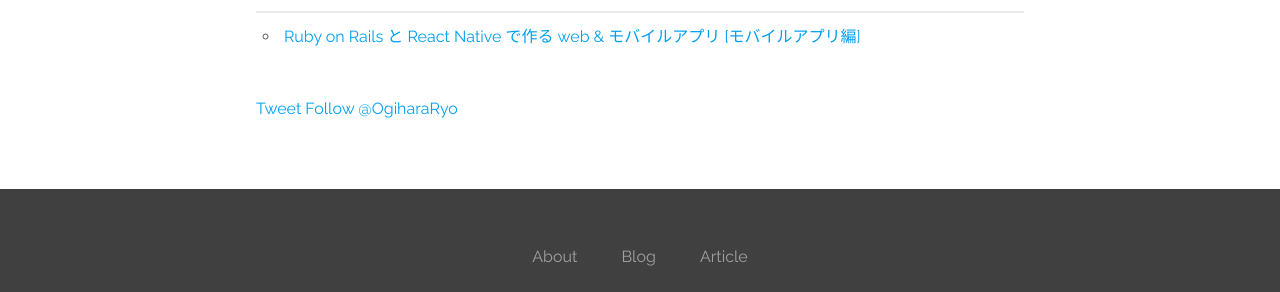
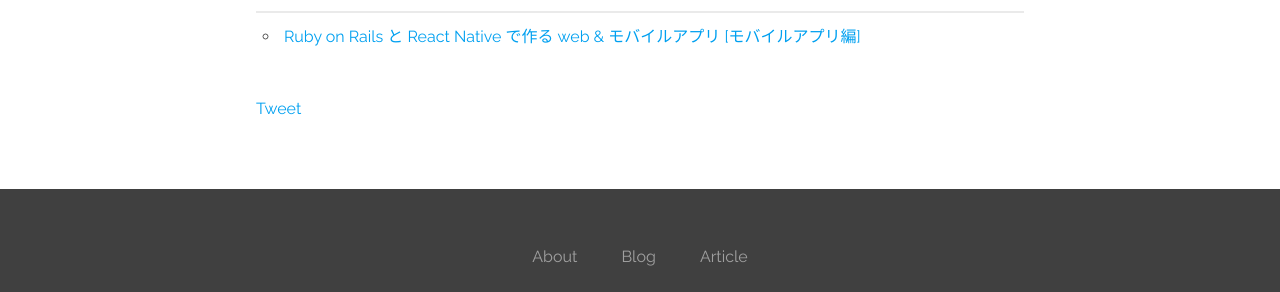
Before and after one commit to ryo-ryukalice/ogihara-ryo.github.io, a Jekyll site: the page built from articles.md, in a window 1280 px wide. Shown: the part 1113-1405 px from the top of the page. Built offline with Jekyll 4.4.1, drawn with Linux system fonts in a browser that asks for light colours; nearby versions of some CDN libraries; comment, search, counter and statistics services are not loaded.

Commit message:
Remove twitter account

```diff
--- a/_layouts/default.html
+++ b/_layouts/default.html
@@ -35,7 +35,6 @@
 
       <div id="share-bar" style="margin-top: 40px;">
         <a href="https://twitter.com/share?ref_src=twsrc%5Etfw" class="twitter-share-button" data-show-count="false">Tweet</a><script async src="https://platform.twitter.com/widgets.js" charset="utf-8"></script>
-        <a href="https://twitter.com/OgiharaRyo?ref_src=twsrc%5Etfw" class="twitter-follow-button" data-show-count="false">Follow @OgiharaRyo</a><script async src="https://platform.twitter.com/widgets.js" charset="utf-8"></script>
       </div>
     </article>
 
```
